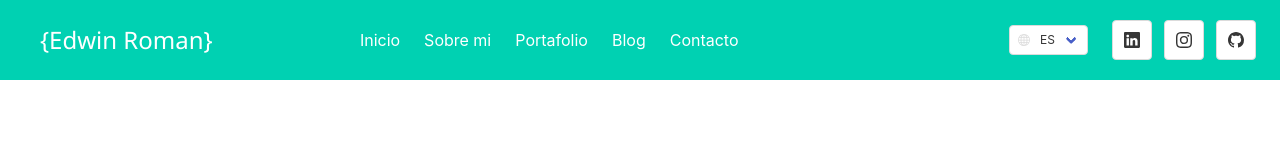
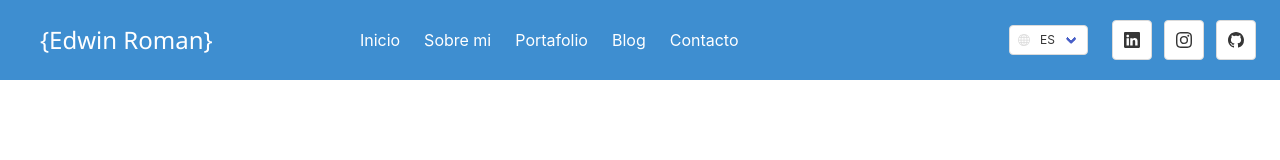
Before and after one commit to Edwinroman30/Portfolio, a React (Vite) app: page / in a window 1280 px wide. Shown: the top 160 px of the page. Built offline with nearby package versions, Linux system fonts and the light colour scheme.

Commit message:
Typing with the right HTML Element type

```diff
--- a/src/components/Navbar/Navbar.tsx
+++ b/src/components/Navbar/Navbar.tsx
@@ -9,7 +9,7 @@ function Navbar() {
   const [showMenu, setShowMenu] = useState<boolean>(false);
 
   return (
-    <nav className="navbar is-primary navbar is-fixed-top p-3" role="navigation" aria-label="main navigation">
+    <nav className="navbar is-info navbar is-fixed-top p-3" role="navigation" aria-label="main navigation">
         <NavbarBrand toggleMenuAction={()=> { setShowMenu(!showMenu)} } />
         <NavbarMenu showMenu={showMenu} />
     </nav>
@@ -23,7 +23,7 @@ interface INavbarMenuProps extends React.PropsWithChildren{
 
 const NavbarMenu : React.FC<INavbarMenuProps> = ({showMenu}) =>{
 
-    const navMenuRef = useRef(null);
+    const navMenuRef = useRef<HTMLDivElement>(null);
 
     useEffect(()=>{
         navMenuRef.current?.classList.toggle('is-active');
```
